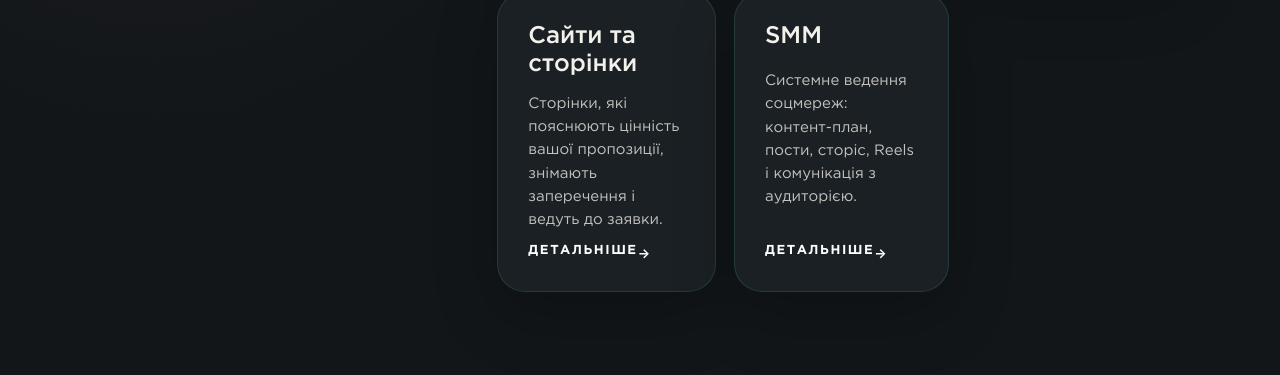
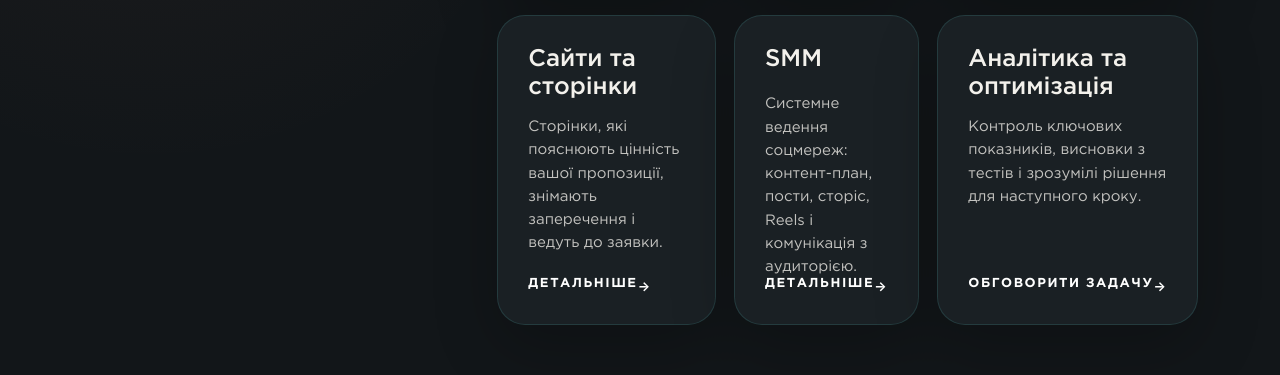
Before and after one commit to DenysIgnatenko/MiYa, a plain HTML site: page index.html in a window 1280 px wide. Shown: the part 5555-5930 px from the top of the page. Drawn offline with Linux system fonts and the light colour scheme.

Commit message:
Add analytics and optimization section to index.html

```diff
--- a/index.html
+++ b/index.html
@@ -270,6 +270,11 @@
             <p>Системне ведення соцмереж: контент-план, пости, сторіс, Reels і комунікація з аудиторією.</p>
             <a class="text-link" href="./service-smm.html">Детальніше</a>
           </article>
+          <article>
+            <h3>Аналітика та оптимізація</h3>
+            <p>Контроль ключових показників, висновки з тестів і зрозумілі рішення для наступного кроку.</p>
+            <a class="text-link" href="./contacts.html#contact-form">Обговорити задачу</a>
+          </article>
         </div>
       </section>
 
```
